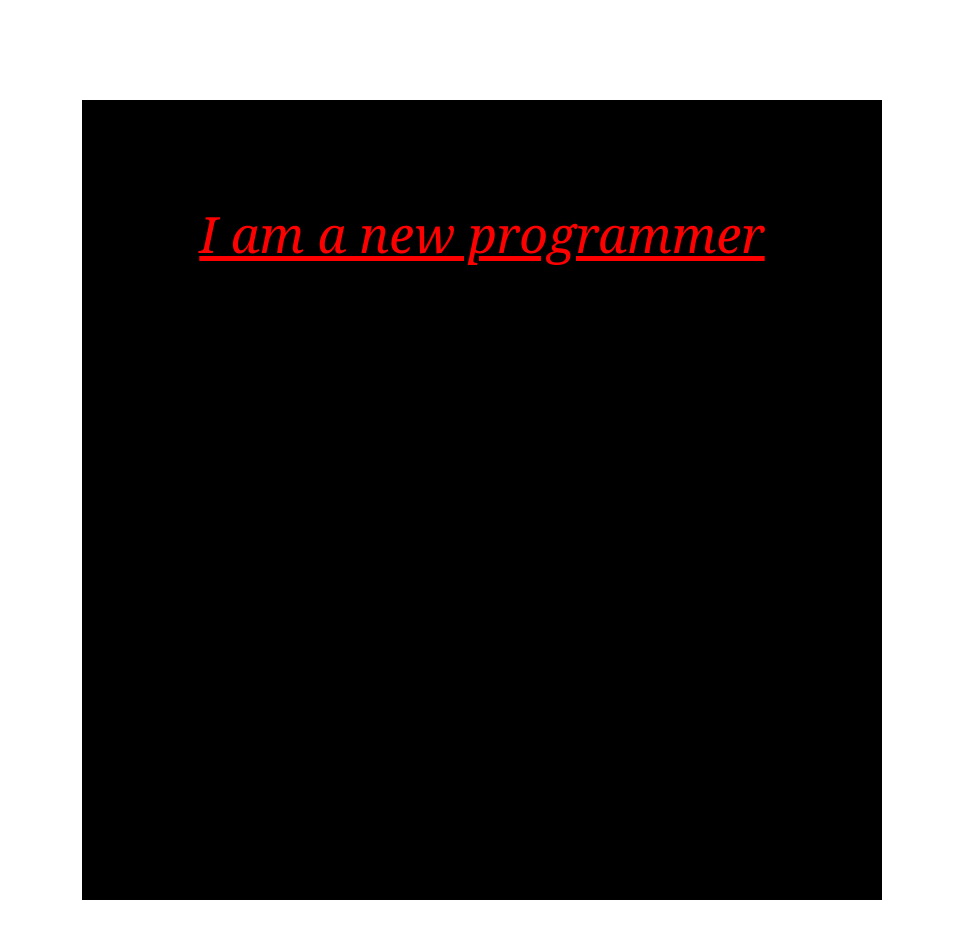
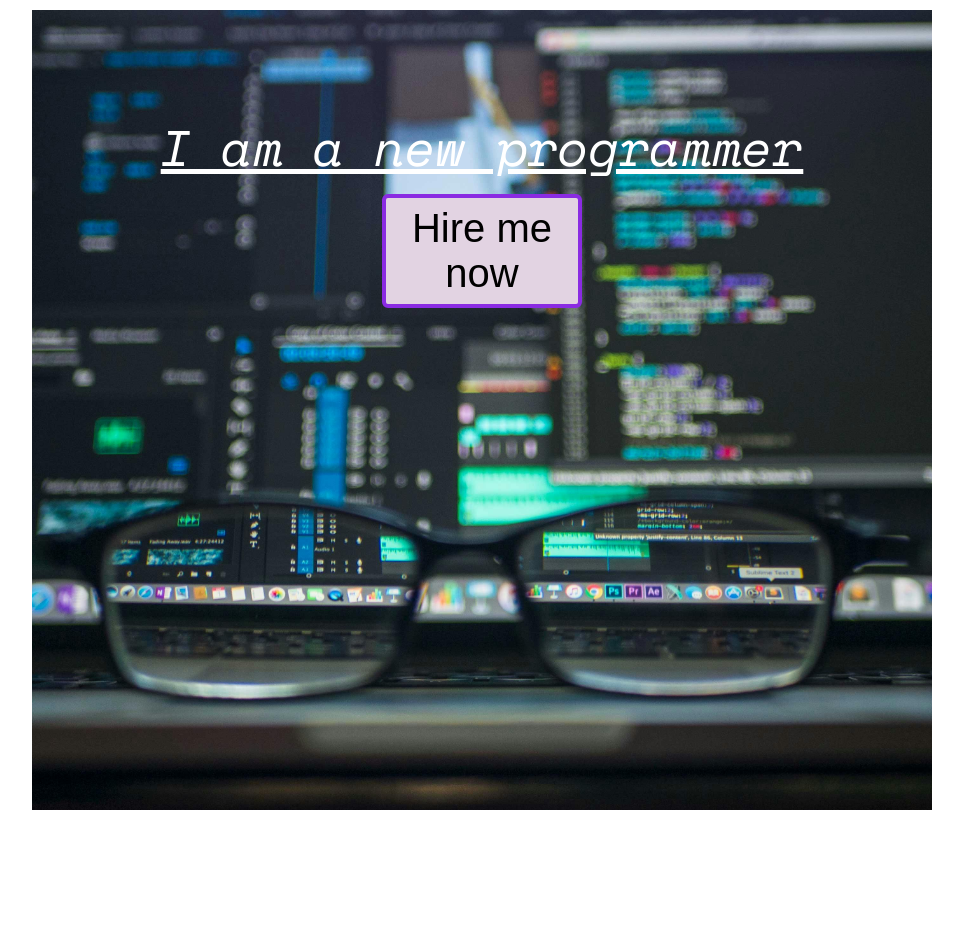
Before and after one commit to TRSiddique/html_css_concept, a plain HTML site: page index.html in a window 1280 px wide. Shown: the whole page, without its empty margins (158-1121 px from the left). After the commit the page ends 820 px from the top, so only its background shows below. Drawn offline with nearby package versions, Linux system fonts and the light colour scheme; a web font is replaced by a local one.

Commit message:
2nd time

```diff
--- a/index.html
+++ b/index.html
@@ -4,13 +4,19 @@
     <meta charset="UTF-8">
     <meta name="viewport" content="width=device-width, initial-scale=1.0">
     <title>kickstart HTML and css</title>
+    <!-- <link rel="preconnect" href="https://fonts.googleapis.com">
+<link rel="preconnect" href="https://fonts.gstatic.com" crossorigin>
+<link href="https://fonts.googleapis.com/css2?family=Hi+Melody&family=Space+Mono:ital,wght@0,400;0,700;1,400;1,700&display=swap" rel="stylesheet"> -->
     <link rel="stylesheet" href="style/style.css">
-    <!-- <link rel="icon" href="logo.png"> -->
+    <link rel="icon" href="logo.png">
     <link rel="shortcut icon" href="https://img.icons8.com/?size=100&id=8Y4JscIL3dtp&format=png&color=000000" type="image/x-icon">
+
 </head>
 <body>
 <div id="heading-parent">
     <h2>I am a new programmer</h2>
+    <div class="parent"> <button class="btn">Hire me now</button></div>
+
 </div>
 
 
--- a/style/style.css
+++ b/style/style.css
@@ -1,25 +1,57 @@
+@import url('https://fonts.googleapis.com/css2?family=Hi+Melody&family=Space+Mono:ital,wght@0,400;0,700;1,400;1,700&display=swap');
+
+
+
 h2{
-    color: red;
+    color: white;
     font-style: italic;
     font-weight: lighter;
     font-family: Georgia, 'Times New Roman', Times, serif;
     text-decoration:underline;
     font-size: 50px;
     text-align: center;
+    font-family: "Space Mono", monospace;
 }
 #heading-parent{
-background-color: rgb(0, 0, 0);
+/* background-color: rgb(0, 0, 0); */
+/* background-image: linear-gradient(to top, rgb(154, 51, 51), white); */
+/* background-image: linear-gradient(45deg, rgb(83, 1, 52), rgb(223, 44, 220)); */
+background-image: url(../bg.jpg);
+background-repeat: no-repeat;
+background-size:cover;
+background-position: center;
+
+
 height: 600px;
 padding: 100px;
-width: 600px;
+width: 700px;
 /* margin-top: 40px;
 margin-bottom: 100px;
 margin-left: auto;
 margin-right: auto; */
 
-margin: 100px auto;
+margin: 10px auto;
 
 }
 *{
     margin: 0px;
 }
+.parent{
+
+    text-align: center;
+    margin: 10px;
+}
+
+.btn{
+    width: 200px;
+    background-color: rgb(226, 211, 226);
+    padding: 8px 15px;
+    color: #000000;
+    border-style: solid;
+    border-width: 4px;
+    border-color: blueviolet;
+    border-radius: 6px;
+    font-size: 40px;
+    font-family: "Hi Melody", sans-serif;
+
+}
```
Also changed, not shown: bg.jpg (added).
